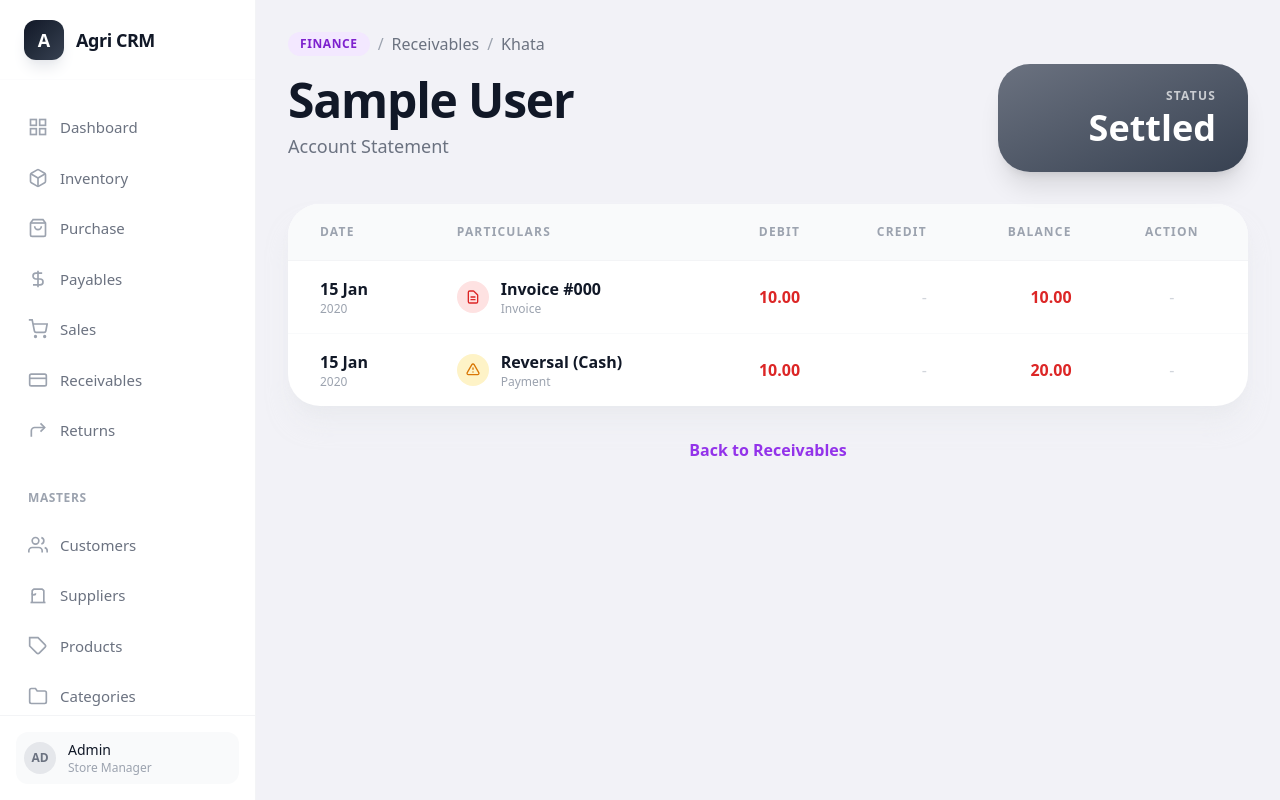
After one commit to niranjan-3725/agri-crm, a Django app: page /customer/1/statement/ in a window 1280 px wide. The commit adds this page. Run offline with Django 5.2, Linux system fonts and the light colour scheme; tables that the repository leaves empty hold one stand-in row (values such as "Sample post"); some libraries are stand-ins or nearby versions.

Commit message:
feat: Implement wallet payment reversal with dedicated tracking, add customer statement views, and update customer payment model.

```diff
--- a/templates/master_data/partials/customer_table.html
+++ b/templates/master_data/partials/customer_table.html
@@ -57,7 +57,7 @@
             <!-- Action Buttons -->
             <div
                 class="flex gap-2 opacity-0 group-hover:opacity-100 transition-all duration-300 translate-x-2 group-hover:translate-x-0">
-                <a href="{% url 'wallet_passbook' customer.pk %}"
+                <a href="{% url 'customer_statement' customer.pk %}"
                     class="p-3 rounded-xl hover:bg-green-50 text-gray-400 hover:text-green-600 transition-colors"
                     title="Financial History">
                     <svg class="w-5 h-5" fill="none" viewBox="0 0 24 24" stroke="currentColor" stroke-width="2">
--- /dev/null
+++ b/templates/transactions/customer_statement.html
@@ -0,0 +1,112 @@
+{% extends 'base.html' %}
+{% load humanize %}
+
+{% block content %}
+<div class="min-h-screen bg-[#F2F2F7] p-8"
+    x-data="{ showReversalModal: false, reversalPaymentId: null, reversalAmount: 0 }">
+
+    <!-- Header -->
+    <div class="mb-8">
+        <div class="flex items-center gap-2 mb-2">
+            <span class="px-3 py-1 bg-purple-100 text-purple-700 rounded-full text-xs font-bold tracking-wider uppercase">Finance</span>
+            <span class="text-gray-400">/</span>
+            <a href="{% url 'customer_ledger' %}" class="text-gray-500 font-medium hover:text-purple-600 transition-colors">Receivables</a>
+            <span class="text-gray-400">/</span>
+            <span class="text-gray-500 font-medium">Khata</span>
+        </div>
+        <div class="flex items-center justify-between">
+            <div>
+                <h1 class="text-5xl font-bold text-gray-900 tracking-tight mb-2">{{ customer.name }}</h1>
+                <p class="text-lg text-gray-500">Account Statement</p>
+            </div>
+            {% if net_balance < 0 %}
+            <div class="bg-gradient-to-br from-red-500 to-red-700 text-white rounded-[2rem] px-8 py-6 shadow-xl min-w-[250px] text-right">
+                <p class="text-white/70 uppercase tracking-widest text-xs font-bold mb-1">Net Outstanding</p>
+                <p class="text-4xl font-bold">{{ net_balance|floatformat:2|intcomma }}</p>
+                <p class="text-white/50 text-xs mt-1">To Collect</p>
+            </div>
+            {% elif net_balance > 0 %}
+            <div class="bg-gradient-to-br from-emerald-500 to-emerald-700 text-white rounded-[2rem] px-8 py-6 shadow-xl min-w-[250px] text-right">
+                <p class="text-white/70 uppercase tracking-widest text-xs font-bold mb-1">Advance Balance</p>
+                <p class="text-4xl font-bold">{{ net_balance|floatformat:2|intcomma }}</p>
+                <p class="text-white/50 text-xs mt-1">Wallet Credit</p>
+            </div>
+            {% else %}
+            <div class="bg-gradient-to-br from-gray-500 to-gray-700 text-white rounded-[2rem] px-8 py-6 shadow-xl min-w-[250px] text-right">
+                <p class="text-white/70 uppercase tracking-widest text-xs font-bold mb-1">Status</p>
+                <p class="text-4xl font-bold">Settled</p>
+            </div>
+            {% endif %}
+        </div>
+    </div>
+
+    <div class="bg-white rounded-[2rem] shadow-xl shadow-gray-200/50 overflow-hidden">
+        <table class="w-full">
+            <thead class="bg-gray-50 border-b border-gray-100">
+                <tr>
+                    <th class="text-left py-5 px-8 text-xs font-bold text-gray-400 uppercase tracking-widest">Date</th>
+                    <th class="text-left py-5 px-6 text-xs font-bold text-gray-400 uppercase tracking-widest">Particulars</th>
+                    <th class="text-right py-5 px-6 text-xs font-bold text-gray-400 uppercase tracking-widest">Debit</th>
+                    <th class="text-right py-5 px-6 text-xs font-bold text-gray-400 uppercase tracking-widest">Credit</th>
+                    <th class="text-right py-5 px-6 text-xs font-bold text-gray-400 uppercase tracking-widest">Balance</th>
+                    <th class="text-center py-5 px-8 text-xs font-bold text-gray-400 uppercase tracking-widest">Action</th>
+                </tr>
+            </thead>
+            <tbody class="divide-y divide-gray-50">
+                {% for row in transactions %}
+                <tr class="hover:bg-gray-50/50 transition-colors group">
+                    <td class="py-4 px-8">
+                        <p class="font-bold text-gray-900">{{ row.date|date:"d M" }}</p>
+                        <p class="text-xs text-gray-400">{{ row.date|date:"Y" }}</p>
+                    </td>
+                    <td class="py-4 px-6">
+                        <div class="flex items-center gap-3">
+                            {% if row.txn_type == 'Invoice' %}
+                            <div class="w-8 h-8 rounded-full bg-red-100 flex items-center justify-center">
+                                <svg class="w-4 h-4 text-red-600" fill="none" stroke="currentColor" viewBox="0 0 24 24"><path stroke-linecap="round" stroke-linejoin="round" stroke-width="2" d="M9 12h6m-6 4h6m2 5H7a2 2 0 01-2-2V5a2 2 0 012-2h5.586a1 1 0 01.707.293l5.414 5.414a1 1 0 01.293.707V19a2 2 0 01-2 2z"></path></svg>
+                            </div>
+                            {% elif row.txn_type == 'Payment' %}
+                            <div class="w-8 h-8 rounded-full {% if row.is_reversal %}bg-amber-100{% elif row.is_wallet_allocation %}bg-purple-100{% else %}bg-green-100{% endif %} flex items-center justify-center">
+                                <svg class="w-4 h-4 {% if row.is_reversal %}text-amber-600{% elif row.is_wallet_allocation %}text-purple-600{% else %}text-green-600{% endif %}" fill="none" stroke="currentColor" viewBox="0 0 24 24">
+                                    {% if row.is_reversal %}<path stroke-linecap="round" stroke-linejoin="round" stroke-width="2" d="M12 9v2m0 4h.01m-6.938 4h13.856c1.54 0 2.502-1.667 1.732-3L13.732 4c-.77-1.333-2.694-1.333-3.464 0L3.34 16c-.77 1.333.192 3 1.732 3z"></path>{% elif row.is_wallet_allocation %}<path stroke-linecap="round" stroke-linejoin="round" stroke-width="2" d="M8 7h12m0 0l-4-4m4 4l-4 4m0 6H4m0 0l4 4m-4-4l4-4"></path>{% else %}<path stroke-linecap="round" stroke-linejoin="round" stroke-width="2" d="M17 9V7a2 2 0 00-2-2H5a2 2 0 00-2 2v6a2 2 0 002 2h2m2 4h10a2 2 0 002-2v-6a2 2 0 00-2-2H9a2 2 0 00-2 2v6a2 2 0 002 2zm7-5a2 2 0 11-4 0 2 2 0 014 0z"></path>{% endif %}
+                                </svg>
+                            </div>
+                            {% endif %}
+                            <div>
+                                <p class="font-bold text-gray-900">{{ row.particulars }}</p>
+                                <p class="text-xs text-gray-400">{{ row.txn_type }}</p>
+                            </div>
+                        </div>
+                    </td>
+                    <td class="py-4 px-6 text-right">{% if row.is_debit %}<span class="font-bold text-red-600">{{ row.amount|floatformat:2|intcomma }}</span>{% else %}<span class="text-gray-300">-</span>{% endif %}</td>
+                    <td class="py-4 px-6 text-right">{% if row.is_wallet_allocation %}<span class="text-gray-400 italic">({{ row.amount|floatformat:2|intcomma }})</span>{% elif not row.is_debit %}<span class="font-bold text-green-600">{{ row.amount|floatformat:2|intcomma }}</span>{% else %}<span class="text-gray-300">-</span>{% endif %}</td>
+                    <td class="py-4 px-6 text-right"><span class="font-bold {% if row.running_balance > 0 %}text-red-600{% elif row.running_balance < 0 %}text-green-600{% else %}text-gray-900{% endif %}">{{ row.running_balance|floatformat:2|intcomma }}</span></td>
+                    <td class="py-4 px-8 text-center">{% if row.txn_type == 'Payment' and row.can_reverse %}<button @click="showReversalModal = true; reversalPaymentId = {{ row.payment_id }}; reversalAmount = {{ row.amount }};" class="opacity-0 group-hover:opacity-100 transition-opacity px-3 py-1.5 bg-amber-100 text-amber-700 rounded-lg text-xs font-bold hover:bg-amber-200">Void</button>{% else %}<span class="text-gray-300">-</span>{% endif %}</td>
+                </tr>
+                {% empty %}
+                <tr><td colspan="6" class="py-16 text-center"><p class="text-gray-400 text-lg">No transactions found.</p></td></tr>
+                {% endfor %}
+            </tbody>
+        </table>
+    </div>
+
+    <div class="mt-8 text-center">
+        <a href="{% url 'customer_ledger' %}" class="text-purple-600 font-bold hover:underline">Back to Receivables</a>
+    </div>
+
+    <div x-show="showReversalModal" style="display: none;" class="fixed inset-0 z-50 flex items-center justify-center bg-black/60 backdrop-blur-sm" x-transition.opacity>
+        <div class="bg-white rounded-[2rem] p-8 w-full max-w-md shadow-2xl relative" @click.away="showReversalModal = false">
+            <button @click="showReversalModal = false" class="absolute right-6 top-6 text-gray-400 hover:text-gray-900"><svg class="w-6 h-6" fill="none" stroke="currentColor" viewBox="0 0 24 24"><line x1="18" y1="6" x2="6" y2="18" stroke-width="2" stroke-linecap="round"></line><line x1="6" y1="6" x2="18" y2="18" stroke-width="2" stroke-linecap="round"></line></svg></button>
+            <div class="text-center mb-6">
+                <div class="w-16 h-16 mx-auto bg-amber-100 rounded-full flex items-center justify-center mb-4"><svg class="w-8 h-8 text-amber-600" fill="none" stroke="currentColor" viewBox="0 0 24 24"><path stroke-linecap="round" stroke-linejoin="round" stroke-width="2" d="M12 9v2m0 4h.01m-6.938 4h13.856c1.54 0 2.502-1.667 1.732-3L13.732 4c-.77-1.333-2.694-1.333-3.464 0L3.34 16c-.77 1.333.192 3 1.732 3z"></path></svg></div>
+                <h3 class="text-2xl font-bold text-gray-900 mb-2">Void Transaction?</h3>
+                <p class="text-gray-500">This will reverse the payment.</p>
+            </div>
+            <div class="flex gap-4">
+                <button @click="showReversalModal = false" class="flex-1 py-4 border-2 border-gray-200 text-gray-600 rounded-xl font-bold hover:bg-gray-50">Cancel</button>
+                <button @click="fetch('/transactions/wallet/reverse/' + reversalPaymentId + '/', { method: 'POST', headers: { 'X-CSRFToken': '{{ csrf_token }}' } }).then(r => r.json()).then(d => { if(d.success) location.reload(); else alert(d.error); }); showReversalModal = false;" class="flex-1 py-4 bg-amber-500 text-white rounded-xl font-bold hover:bg-amber-600 shadow-xl shadow-amber-500/20">Confirm</button>
+            </div>
+        </div>
+    </div>
+</div>
+{% endblock %}
--- a/transactions/urls.py
+++ b/transactions/urls.py
@@ -24,7 +24,6 @@ urlpatterns = [
     path('purchases/<int:pk>/delete/', views.purchase_delete, name='purchase_delete'),
     path('transactions/payable/', views.accounts_payable, name='accounts_payable'),
     path('transactions/receivables/', views.customer_ledger, name='customer_ledger'),
-    path('transactions/wallet-passbook/<int:pk>/', views.wallet_passbook, name='wallet_passbook'),
     path('transactions/wallet/reverse/<int:payment_id>/', views.reverse_wallet_transaction, name='reverse_wallet_transaction'),
     path('invoice/<int:invoice_id>/settle-wallet/', views.settle_invoice_via_wallet, name='settle_invoice_via_wallet'),
     path('transactions/record-payment/', views.record_payment, name='record_payment'),
@@ -34,4 +33,5 @@ urlpatterns = [
     path('returns/purchase/new/', views.create_purchase_return, name='create_purchase_return'),
     path('create-supplier/', views.create_supplier, name='create_supplier'),
     path('create-product/', views.create_product, name='create_product'),
+    path('customer/<int:pk>/statement/', views.customer_statement_view, name='customer_statement'),
 ]
--- a/transactions/views.py
+++ b/transactions/views.py
@@ -1524,102 +1524,156 @@ def settle_invoice_via_wallet(request, invoice_id):
     return redirect('customer_ledger')
 
 
-def wallet_passbook(request, pk):
+def customer_statement_view(request, pk):
     """
-    Sprint 50: Customer Wallet Passbook
-    Visualizes wallet history with running balance.
+    Sprint 54: Unified Customer Account Statement (Khata)
+    Sprint 54 Fix: Removed SalesReturn (double-counting), fixed WALLET handling.
+
+    Accounting Logic (must match Dashboard):
+    - Net Position = wallet_balance - total_due
+    - total_due = Sum of balance_due from UNPAID/PARTIAL invoices
+
+    Statement shows transaction history but final balance must match net_position.
+    WALLET mode payments = internal allocation (no debt change).
     """
+    from datetime import datetime
+
     customer = get_object_or_404(Customer, pk=pk)
 
-    # Filter for Wallet-impacting transactions
-    # 1. Payment Mode is WALLET, REFUND, or WALLET_CREDIT
-    # 2. Notes contain "Overpayment" (Excess cash added)
-    transactions = CustomerPayment.objects.filter(
-        invoice__customer=customer
-    ).filter(
-        Q(payment_mode__in=['WALLET', 'REFUND', 'WALLET_CREDIT']) |
-        Q(notes__icontains='Overpayment')
-    ).select_related('invoice').order_by('created_at')
+    # Build unified transaction list
+    all_transactions = []
+
+    # 1. Invoices (Debit - Customer owes more)
+    for inv in SalesInvoice.objects.filter(customer=customer).order_by('date'):
+        all_transactions.append({
+            'obj': inv,
+            'date': inv.date,
+            'created_at': inv.date,
+            'txn_type': 'Invoice',
+            'particulars': f"Invoice #{inv.invoice_number}",
+            'amount': inv.grand_total,
+            'is_debit': True,
+            'is_reversal': False,
+            'is_wallet_allocation': False,
+            'payment_id': None,
+            'can_reverse': False,
+            'payment_mode': None
+        })
+
+    # 2. Payments (Credit - Customer debt reduces, EXCEPT for WALLET mode)
+    # Sprint 54 Fix: Include ALL payments for this customer (via invoice)
+    for pmt in CustomerPayment.objects.filter(invoice__customer=customer).select_related('invoice').order_by('created_at'):
+        is_reversal = pmt.amount < 0 or pmt.reversal_of is not None
+        pmt_mode = pmt.payment_mode
+        pmt_mode_display = pmt.get_payment_mode_display()
+
+        # WALLET mode = internal allocation (funds move from wallet to invoice)
+        # This does NOT reduce net debt - it's just allocation of existing credit
+        is_wallet_allocation = (pmt_mode == 'WALLET') and not is_reversal
+
+        if is_reversal:
+            particulars = f"Reversal ({pmt_mode_display})"
+        elif is_wallet_allocation:
+            particulars = f"Wallet → Invoice #{pmt.invoice.invoice_number}"
+        else:
+            particulars = f"Payment ({pmt_mode_display}) - #{pmt.invoice.invoice_number}"
+
+        # Determine debit/credit:
+        # - Reversals = debit (debt increases back)
+        # - Wallet allocations = neither (internal movement, but show as credit for visibility)
+        # - Regular payments = credit (debt decreases)
+
+        all_transactions.append({
+            'obj': pmt,
+            'date': pmt.payment_date,
+            'created_at': pmt.created_at,
+            'txn_type': 'Payment',
+            'particulars': particulars,
+            'amount': abs(pmt.amount),
+            'is_debit': is_reversal,
+            'is_reversal': is_reversal,
+            'is_wallet_allocation': is_wallet_allocation,
+            'payment_id': pmt.id,
+            'can_reverse': not is_reversal and not hasattr(pmt, 'reversal_entry'),
+            'payment_mode': pmt_mode
+        })
+
+    # NOTE: SalesReturn query REMOVED - Sprint 54 Fix
+    # Returns create WALLET_CREDIT payments which are already captured above.
+    # Adding SalesReturn separately = double-counting bug.
+
+    # Sort by date, then by created_at for same-day ordering
+    def get_sort_key(x):
+        sort_date = x['date']
+        sort_time = x['created_at']
+        if isinstance(sort_time, datetime):
+            return (sort_date, sort_time)
+        else:
+            naive_dt = datetime.combine(sort_time, datetime.min.time())
+            aware_dt = timezone.make_aware(naive_dt, timezone.get_default_timezone())
+            return (sort_date, aware_dt)
+
+    all_transactions.sort(key=get_sort_key)
 
     # Calculate Running Balance
-    running_balance = Decimal('0.00')
-    passbook_entries = []
-
-    for txn in transactions:
-        is_credit = False
-        is_debit = False
-        amount = txn.amount
-
-        # Logic for Credit vs Debit
-        # Credit (+): Inflow into Wallet (Return or Overpayment)
-        # Debit (-): Outflow from Wallet (Bill Payment or Refund Taken Out)
-
-        if txn.payment_mode == 'WALLET_CREDIT':
-            # Return credited to wallet
-            is_credit = True
-        elif 'Overpayment' in txn.notes:
-            # Try to parse the specific overpayment amount if possible, else fallback to full amount
-            # Assuming standard format: "(Overpayment of ₹500.00 added to Wallet)"
-            import re
-            match = re.search(r'Overpayment of ₹([\d\.]+)', txn.notes)
-            if match:
-                 try:
-                     amount = Decimal(match.group(1))
-                     is_credit = True
-                 except:
-                     is_credit = True # Fallback
-            else:
-                 is_credit = True
-
-        elif txn.payment_mode in ['WALLET', 'REFUND']:
-            is_debit = True
-
-        # Apply to Balance
-        if is_credit:
-            running_balance += amount
-        elif is_debit:
-            running_balance -= amount
-
-        # Create entry object
-        entry = {
-            'obj': txn,
-            'date': txn.created_at,
-            'amount': amount,
-            'is_credit': is_credit,
-            'is_debit': is_debit,
-            'balance': running_balance,
-            'notes': txn.notes,
-            'invoice_number': txn.invoice.invoice_number if txn.invoice else '-'
-        }
-        passbook_entries.append(entry)
-
-    # Reverse for display (Newest on top)
-    passbook_entries.reverse()
-
-    return render(request, 'transactions/wallet_passbook.html', {
+    # Convention: Positive balance = Customer OWES us (debit balance)
+    #             Negative balance = We OWE customer (credit balance / wallet surplus)
+    balance = Decimal('0.00')
+
+    for txn in all_transactions:
+        # Only change balance for real money movement, not internal allocations
+        if txn['is_wallet_allocation']:
+            # Wallet usage = internal allocation, no net change
+            # But we still show it in Credit column for visibility
+            pass  # Balance stays the same
+        elif txn['is_debit']:
+            # Invoice or Reversal - debt increases
+            balance += txn['amount']
+        else:
+            # Regular Payment (CASH, UPI, WALLET_CREDIT, REFUND) - debt decreases
+            balance -= txn['amount']
+
+        txn['running_balance'] = balance
+
+    # Net balance for header display (MUST match Dashboard's net_position)
+    # Dashboard formula: net_position = wallet_balance - total_due
+    # total_due = Sum of balance_due from UNPAID/PARTIAL invoices
+    total_due = SalesInvoice.objects.filter(
+        customer=customer,
+        payment_status__in=['UNPAID', 'PARTIAL']
+    ).aggregate(total=Sum('balance_due'))['total'] or Decimal('0')
+
+    net_balance = customer.wallet_balance - total_due
+
+    return render(request, 'transactions/customer_statement.html', {
         'customer': customer,
-        'entries': passbook_entries,
-        'current_balance': customer.wallet_balance
+        'transactions': all_transactions,
+        'net_balance': net_balance,
+        'wallet_balance': customer.wallet_balance,
+        'total_due': total_due
     })
-
 
 @csrf_exempt
 @require_POST
 def reverse_wallet_transaction(request, payment_id):
     """
     Sprint 51: Reverse a wallet transaction.
+    Sprint 54: Uses reversal_of FK for strict double-reversal prevention.
     Creates a counter-entry (Negative Amount) to void a mistake.
     """
     original = get_object_or_404(CustomerPayment, pk=payment_id)
 
-    # 1. Validation: Prevent double reversal
-    # Check if any other payment has this ID in its notes as a reversal
-    reversal_note_pattern = f"Reversal of #{original.id}"
-    if CustomerPayment.objects.filter(notes__icontains=reversal_note_pattern).exists():
+    # Sprint 54: Check via OneToOneField relationship instead of notes pattern
+    # If original already has a reversal_entry, it has been reversed before
+    if hasattr(original, 'reversal_entry'):
         return JsonResponse({'success': False, 'error': 'Transaction already reversed.'}, status=400)
 
-    # 2. Logic: Create Counter-Entry (Sprint 53: Inverse Reversal)
-    # New Logic: Keep Mode (e.g. WALLET), but use Negative Amount.
+    # Also check if this payment IS a reversal itself (can't reverse a reversal)
+    if original.reversal_of is not None:
+        return JsonResponse({'success': False, 'error': 'Cannot reverse a reversal entry.'}, status=400)
+
+    # Logic: Create Counter-Entry (Sprint 53: Inverse Reversal)
+    # Keep Mode (e.g. WALLET), but use Negative Amount.
     # Effect: Invoice Sum(500, -500) = 0. Invoice Reverts to Unpaid.
     # Wallet Signal: balance -= -500 => balance += 500. Restored.
 
@@ -1631,7 +1685,8 @@ def reverse_wallet_transaction(request, payment_id):
         amount=reverse_amount,
         payment_mode=new_mode,
         payment_date=timezone.now(),
-        notes=f"Reversal of #{original.id} - {original.notes}"
+        notes=f"Reversal of #{original.id} - {original.notes}",
+        reversal_of=original  # Sprint 54: Link to original payment via FK
     )
 
     return JsonResponse({'success': True})
```
Also changed, not shown: fix_templates.py (deleted, +0 -47 lines), templates/transactions/partials/receivables_customer_list.html (+4 -4 lines), templates/transactions/wallet_passbook.html (deleted, +0 -173 lines), transactions/models.py (+13 -1 lines), transactions/tests/test_wallet_reversal_scenario.py (added, +106 -0 lines), transactions/migrations/0010_sprint54_customerpayment_security.py (added).
